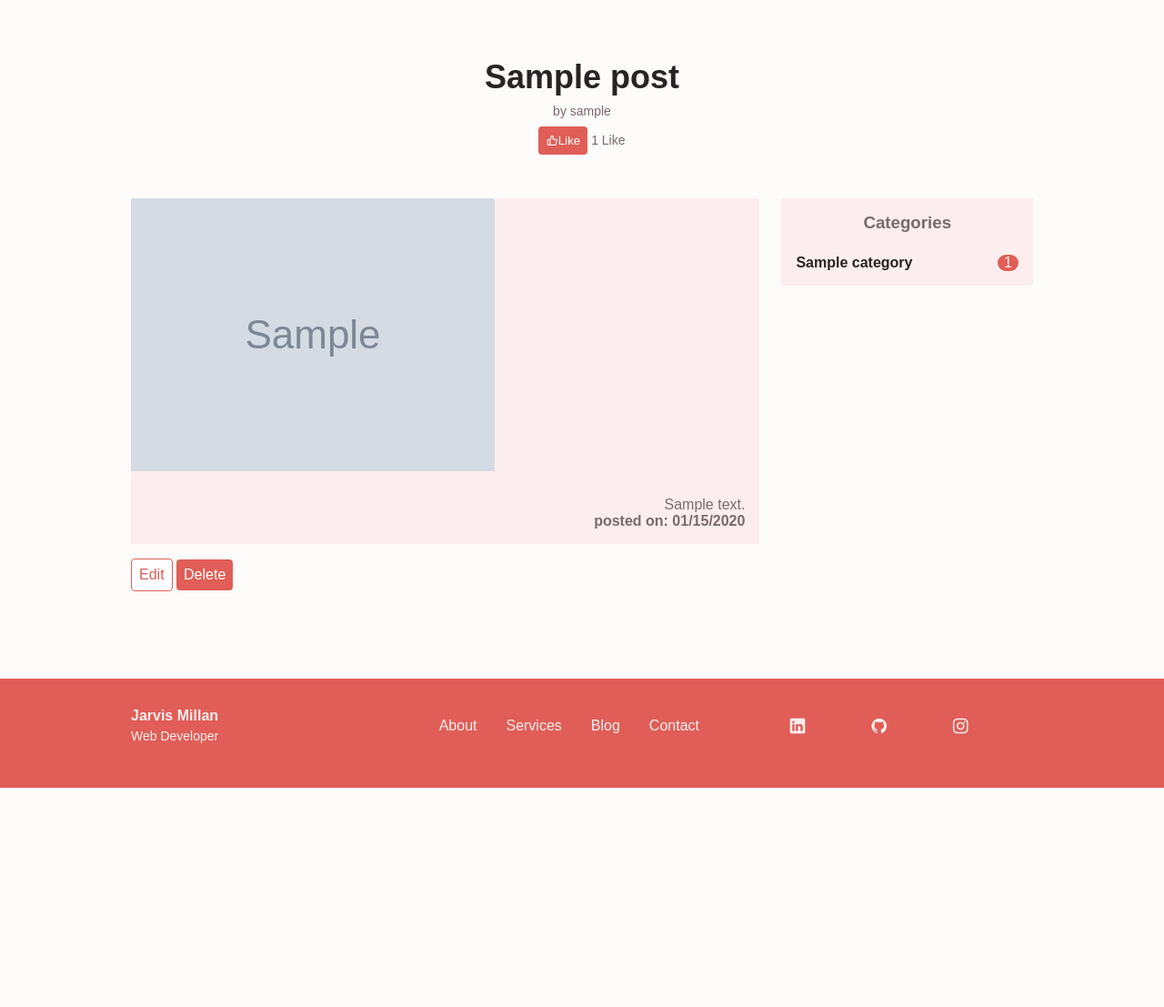
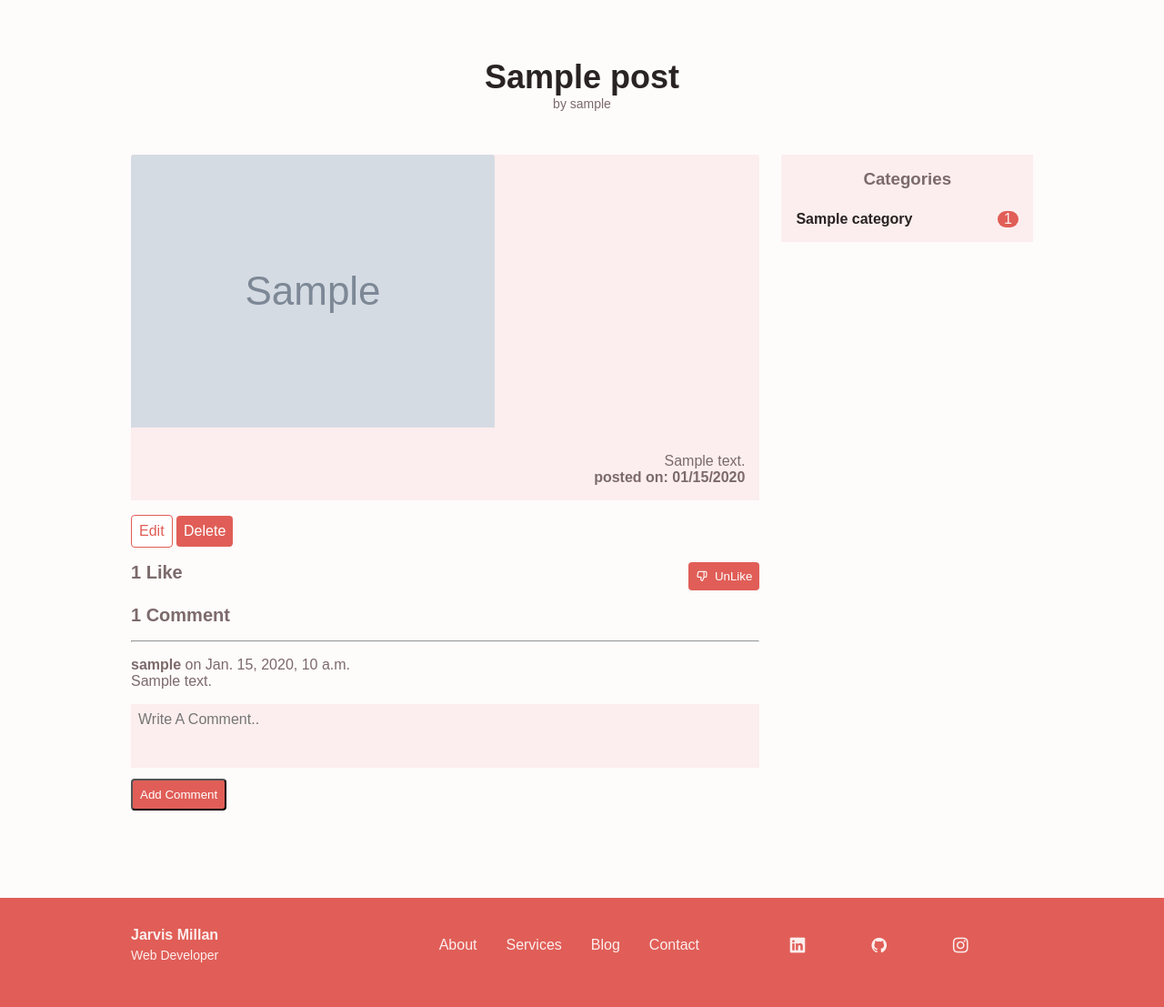
Before and after one commit to pluckannfeel/jarvis-portfolio, a Django app: page /blog/1 in a window 1280 px wide. Shown: the part 72-1179 px from the top of the page at 91% size. Before the commit the page ends 938 px from the top, so only its background shows below. Run offline with Django 4.2, Linux system fonts and the light colour scheme; a user stored in the database is signed in; tables that the repository leaves empty hold one stand-in row (values such as "Sample post"); grey boxes marked "Sample" are stand-in pictures; parts of the project's set-up code (start-up, migrations or seed data) failed here and were passed over; some libraries are stand-ins or nearby versions; some web fonts are replaced.

Commit message:
Added comment feature

```diff
--- a/blog/forms.py
+++ b/blog/forms.py
@@ -1,5 +1,5 @@
 from django import forms
-from .models import Post, Category
+from .models import Post, Category, Comment
 from django.contrib.auth import get_user_model
 
 category_choices = Category.objects.all().values_list('name', 'name')
@@ -79,3 +79,18 @@ class PostUpdateForm(forms.ModelForm):
             'title': forms.TextInput(attrs={'class': 'contact_input'}),
             'body': forms.Textarea(attrs={'class': 'contact_input', 'rows': '10'}),
         }
+
+class PostAddCommentForm(forms.ModelForm):
+    class Meta:
+        model = Comment
+        fields = [
+            'comment',
+        ]
+
+        labels = {
+            "comment": "Write a Comment.."
+        }
+
+        widgets = {
+            'comment': forms.Textarea(attrs={'class': 'contact_input', 'rows': '2'}),
+        }
--- a/blog/templates/post_details.html
+++ b/blog/templates/post_details.html
@@ -1,21 +1,12 @@
-{% extends 'base.html' %}
-{% load static %}
-
+{% extends 'base.html' %} {% load static %}
  {% block title %} {{ post.title }} {% endblock title %}
 
  {% block content %}
 <section class="blog section">
     <div class="container">
         <h2 class="section_title post_detail_title"> {{ post.title }}</h2>
-        {% if user.is_authenticated %}
-        <form method="post" class="" id="post-like-submit">
-            <input type="hidden" value="{% url 'blog:post-user-like' %}" id="post-like-url">
-            <input type="hidden" value="{{ post.id }}" id="post-id">
-            <span class="section_subtitle post_like">by {{ post.author }} <br> <button type="submit" class="button button_nm button--flex contact_submit" ><i class="uil uil-thumbs-up "></i> Like</button> {{ post.total_likes }} Like{{ post.total_likes|pluralize }}</span>
-        </form>
-        {% else %}
-        <span class="section_subtitle post_like">by {{ post.author }}</span>
-        {% endif %}
+        <span class="section_subtitle ">by {{ post.author }} </span>
+
     </div>
     <div class="container blog_container grid">
         <div class="post_data">
@@ -25,10 +16,8 @@
                     <div class="post_item_img">
                         <!-- <a class="post_list_links" href="{{ post.get_absolute_url }}"> -->
                         {% if post.header_image %}
-                            <img class="" src="{{ post.header_image.url }}" alt="{{ post.header_image }}" />
-                            {% else %}
-                            <img class="" src="{% static 'img/defaults/noimage.png' %}" alt="noimage" >
-                            {% endif %}
+                        <img class="" src="{{ post.header_image.url }}" alt="{{ post.header_image }}" /> {% else %}
+                        <img class="" src="{% static 'img/defaults/noimage.png' %}" alt="noimage"> {% endif %}
                         <!-- </a> -->
                     </div>
                     <div class="post_item_content">
@@ -43,7 +32,55 @@
                 <a href="{% url 'blog:post-delete' post.pk %}" class="button button_nm button--flex contact_submit">Delete</a>
             </div>
             {% endif %}
+
+
+
+                {% if user.is_authenticated %}
+        <form method="post" class="" id="post-like-submit">
+            <div class="post_like container">
+            <p class="container_title" id="total-likes">{{ post.total_likes }} Like{{ post.total_likes|pluralize }}</p>
+
+            <input type="hidden" value="{% url 'blog:post-user-like' %}" id="post-like-url">
+            <!-- {% csrf_token %} -->
+            <input type="hidden" value="{{ post.id }}" id="post-id">
+
+            {% if isLiked %}
+                <button id="post-like-btn" type="submit" class="button button_nm button--flex contact_submit" ><i class="uil uil-thumbs-up "></i>&nbsp; Like</button>
+            {% else %}
+                <button id="post-like-btn" type="submit" class="button button_nm button--flex contact_submit" ><i class="uil uil-thumbs-down "></i> &nbsp; UnLike</button>
+            {% endif %}
+
             </div>
+        </form>
+        {% endif %}
+
+            <div class="post_comments">
+                <div class="comment_header">
+                    <p class="container_title " id="total-comments">{{ total_comments }} Comment{{ total_comments|pluralize }}</p>
+                </div>
+                <hr>
+                <div id="comments-wrapper" class="comments_wrapper">
+                    {% for comment in post.comments.all reversed  %}
+                        <div class="comment_item">
+                            <p class="comment_author">{{ comment.author }} <span class="comment_timestamp">on {{ comment.timestamp }}</span></p>
+                            <p class="comment_detail">{{ comment }}</p>
+                        </div>
+                    {% endfor %}
+                </div>
+            </div>
+
+            {% if user.is_authenticated %}
+                <div class="post_comments_actions container">
+                    <form id="form-add-comment" method="post">
+                        <input type="hidden" value="{% url 'blog:post-user-comment' %}" id="post-comment-url">
+                        <input type="hidden" value="{{ post.id }}" id="post-id">
+                        <textarea maxlength="150" required name="" id="post-comment" class="contact_input add_comments_data" placeholder="Write A Comment.. " cols="30" rows="3"></textarea>
+                        <button class="button button_nm button--flex add_comments_submit comment_submit" type="submit">Add Comment</button>
+                    </form>
+                </div>
+            {% endif %}
+        </div>
+
         <div class="post_sidebar">
             <div class="sidebar_categories">
                 <div class="categories_header">
--- a/blog/urls.py
+++ b/blog/urls.py
@@ -8,7 +8,8 @@ from .views import (
     PostUpdateView,
     PostDeleteView,
     PostCategoryView,
-    PostLikeView,
+    PostAddLike,
+    PostAddComment,
 )
 
 app_name = 'blog'
@@ -19,7 +20,10 @@ urlpatterns = [
     path('delete/<int:pk>', PostDeleteView.as_view(), name='post-delete'),
     path('create/', PostCreateView.as_view(), name='post-create'),
     path('category/<str:cats>/', PostCategoryView, name='post-category'),
-    path('userlike/', PostLikeView, name='post-user-like'),
+
+    # ajax urls
+    path('userlike/', PostAddLike, name='post-user-like'),
+    path('usercomment/', PostAddComment, name='post-user-comment'),
 ]
 
 # handler404 = 'blog.views.errorpage'
--- a/blog/views.py
+++ b/blog/views.py
@@ -1,12 +1,16 @@
 # rendering, get object list and redirect classes, reverse for url utility funcs
+from django.contrib import auth
 from django.contrib.auth.models import User
 from django.http.response import HttpResponseRedirect
 from django.shortcuts import render, get_object_or_404, redirect
 from django.urls import reverse, reverse_lazy
-from django.http import Http404, HttpResponseBadRequest, JsonResponse
+from django.http import Http404, HttpResponseBadRequest, JsonResponse, request
 from django.db.models import Count
+from django.utils import timezone, dateformat
 
-import json
+
+import json, datetime
+from django.core import serializers
 
 # view functions
 from django.views import View
@@ -19,11 +23,11 @@ from django.views.generic import (
 )
 
 # models
-from .models import Post, Category
+from .models import Post, Category, Comment
 from django.db.models import F
 
 #form
-from .forms import PostCreateForm, PostUpdateForm
+from .forms import PostCreateForm, PostUpdateForm, PostAddCommentForm
 
 # instead importing user, import the custom user from abstract user class we created
 from django.contrib.auth import get_user_model
@@ -46,13 +50,24 @@ class PostListView(ListView):
 class PostDetailView(DetailView):
     model = Post
     template_name = 'post_details.html'
+    form_class = PostAddCommentForm
 
     def get_context_data(self, *args, **kwargs):
         context = super(PostDetailView, self).get_context_data(**kwargs)
 
         post_object = get_object_or_404(Post, id=self.kwargs['pk'])
+        liked = False
+
+        if post_object.likes.filter(id=self.request.user.id).exists():
+            liked = False
+        else:
+            liked = True
+
         context['categories'] = get_category_list()
         context['total_likes'] = post_object.total_likes()
+        context['isLiked'] = liked
+        context['total_comments'] = post_object.total_comments()
+        # print(context)
         return context
 
 class PostCreateView(LoginRequiredMixin, CreateView):
@@ -70,7 +85,6 @@ class PostCreateView(LoginRequiredMixin, CreateView):
 class PostUpdateView(LoginRequiredMixin, UserPassesTestMixin, UpdateView):
     model = Post
     template_name = 'post_update.html'
-    form_class = PostUpdateForm
 
     def test_func(self):
         obj = self.get_object()
@@ -102,7 +116,7 @@ def PostCategoryView(request, cats):
 
     return render(request, 'post_categories.html', context)
 
-def PostLikeView(request):
+def PostAddLike(request):
     is_ajax = request.headers.get('X-Requested-With') == 'XMLHttpRequest'
 
     if is_ajax:
@@ -111,13 +125,57 @@ def PostLikeView(request):
             like_data = data.get('payload')
             post_id = like_data['post_id']
             postobj = get_object_or_404(Post, id=post_id)
-            postobj.likes.add(request.user)
-            return JsonResponse({'status': 'Contact Submitted!'})
+
+            liked = False # to pass on context to serve as an identifier if post is liked
+            if postobj.likes.filter(id=request.user.id).exists():
+                postobj.likes.remove(request.user)
+                liked = False
+            else:
+                postobj.likes.add(request.user)
+                liked = True
+
+            total_likes = postobj.total_likes()
+            return JsonResponse({
+                'status': 'Contact Submitted!',
+                'isLiked': liked,
+                'total_likes': total_likes,
+                })
         return JsonResponse({'status': 'Invalid request'}, status=400)
     else:
         return HttpResponseBadRequest('Invalid request')
 
     # return HttpResponseRedirect(reverse('blog:post-detail', kwargs={"pk": pk}))
+
+def PostAddComment(request):
+    is_ajax = request.headers.get('X-Requested-With') == 'XMLHttpRequest'
+
+    if is_ajax:
+        if request.method == 'POST':
+            data = json.load(request)
+            comment_data = data.get('payload')
+            post_id = comment_data['post_id']
+            post_comment = comment_data['post_comment']
+            # post id, comment text, author
+            post_obj = get_object_or_404(Post, id=post_id)
+            Comment.objects.create(
+                post=post_obj,
+                comment=post_comment,
+                author=request.user,
+                )
+
+            # query = Post.objects.filter(pk=18).values('comments')
+            now = dateformat.format(timezone.now(), "M. d,Y, H:i a")
+            total_comments = post_obj.total_comments()
+            return JsonResponse({
+                'status': 'comment added',
+                'body': post_comment,
+                'date': now,
+                'author': str(request.user),
+                'total_comments': total_comments
+                })
+        return JsonResponse({'status': 'Invalid request'}, status=400)
+    else:
+        return HttpResponseBadRequest('Invalid request')
 
 
 def get_category_list():
--- a/static/css/style.css
+++ b/static/css/style.css
@@ -127,6 +127,7 @@ ul {
 
 a {
     text-decoration: none;
+    color: var(--first-color);
 }
 
 img {
@@ -158,11 +159,17 @@ textarea {
     text-align: center;
 }
 
+
 /* layout */
 .container {
     max-width: 768px;
     margin-left: var(--mb-1-5);
     margin-right: var(--mb-1-5);
+}
+
+.container_title {
+    font-size: var(--h3-font-size);
+    font-weight: var(--font-semi-bold);
 }
 
 .grid {
@@ -731,11 +738,48 @@ textarea {
 }
 
 .post_like {
-    line-height: 2rem;
+    /* line-height: 2rem; */
+    /* display: inline-block; */
+    margin: var(--mb-1) 0;
+    justify-items: flex-start;
+    display: flex;
+    justify-content: space-between;
+}
+
+.post_like button {
+    /* display: block; */
 }
 
 .btn-post-like {
     color: var(--first-color);
+}
+
+.post_comments_actions {
+    margin-top: var(--mb-1);
+}
+
+.comment_header {
+    margin: var(--mb-1) 0;
+}
+
+.comments_wrapper, .comment_item {
+    margin: var(--mb-1) 0;
+}
+
+.add_comments_data {
+    padding: var(--mb-0-5);
+}
+
+.comment_author {
+    font-weight: var(--font-semi-bold);
+}
+
+.comment_timestamp {
+    font-weight: var(--font-md)
+}
+
+.add_comments_submit {
+    margin-top: var(--mb-0-5);
 }
 
 
--- a/static/js/main.js
+++ b/static/js/main.js
@@ -155,7 +155,7 @@ const csrftoken = getCookie('csrftoken');
 
 const contactForm = document.getElementById('contact-submit');
 if(contactForm){
-    contactForm.addEventListener("click", handleContactForm)
+    contactForm.addEventListener("submit", handleContactForm)
     // contactForm.addEventListener("touch", handleContactForm)
 }
 
@@ -226,7 +226,7 @@ if(postLike){
         const FormData = {
             post_id: postLike.elements["post-id"].value,
         }
-        console.log(FormData)
+        // console.log(FormData)
         postAddLike(postLikeUrl, FormData)
         postLike.reset()
     })
@@ -246,6 +246,96 @@ function postAddLike(url, payload){
     })
     .then(response => response.json())
     .then(data => {
-        console.log('Liked:', data);
+        console.log(data)
+
+        const likeButton = document.getElementById('post-like-btn');
+        if(data['isLiked']){
+            likeButton.innerHTML = '<i class="uil uil-thumbs-down "></i>&nbsp; Unlike';
+        }else{
+            likeButton.innerHTML = '<i class="uil uil-thumbs-up "></i>&nbsp; Like';
+        }
+
+        const totalLike = document.getElementById('total-likes');
+        totalLike.textContent = data['total_likes'] + ' Like' + pluralize(data['total_likes'])
     })
 }
+
+let userCommentCount = localStorage.getItem('userCommentCount'); // 0
+if(!userCommentCount){
+    userCommentCount = 0
+}
+const postComment = document.getElementById('form-add-comment');
+if(postComment){
+    postComment.addEventListener("submit", (e)=>{
+        e.preventDefault();
+
+        const postCommentUrl = document.getElementById('post-comment-url').value;
+        // get values from form
+        const FormData = {
+            post_id: postComment.elements["post-id"].value,
+            post_comment: postComment.elements["post-comment"].value,
+        }
+
+        // timeout if commented 5 times
+        // console.log(userCommentCount)
+        if(userCommentCount < 5){
+            postAddComment(postCommentUrl, FormData)
+        }
+        else{
+            swal({
+                title: "Slow Down.",
+                text: "Please take a minute to add another comment",
+                icon: "error",
+                button: "Close",
+              });
+
+              setTimeout(() => {
+                userCommentCount = 0;
+                localStorage.setItem('userCommentCount', userCommentCount)
+            }, 60*1000);
+        }
+        postComment.reset()
+    })
+}
+
+const commentWrapper = document.getElementById('comments-wrapper');
+function postAddComment(url, payload){
+    // console.log(payload)
+    fetch(url, {
+        method: "POST",
+        credentials: "same-origin",
+        headers: {
+        'Content-Type': 'application/json',
+        "X-Requested-With": "XMLHttpRequest",
+        "X-CSRFToken": getCookie("csrftoken"),
+        },
+        body: JSON.stringify({payload: payload}),
+    })
+    .then(response => response.json())
+    .then(data => {
+        console.log(data)
+
+        // parent first child
+        let firstItem = commentWrapper.firstChild
+        const commentItem = document.createElement("div");
+        commentItem.className = "comment_item";
+        commentItem.innerHTML = '<p class="comment_author">' +
+            data['author'] + ' <span class="comment_timestamp">on' + data['date'] +
+            '</span></p>' +
+            '<p class="comment_detail">' + data['body'] + '</p>';
+        commentWrapper.insertBefore(commentItem, firstItem);
+        userCommentCount++;
+        localStorage.setItem('userCommentCount', userCommentCount)
+
+        const totalComment = document.getElementById('total-comments');
+        totalComment.textContent = data['total_comments'] + ' Comment' + pluralize(data['total_comments'])
+    })
+}
+
+function pluralize(num){
+    console.log(num)
+    if(parseInt(num) > 1)
+        return 's'
+
+    return ''
+}
```
Also changed, not shown: blog/admin.py (+9 -1 lines), blog/models.py (+24 -0 lines), blog/migrations/0012_comment.py (added), blog/migrations/0013_alter_comment_author.py (added), blog/migrations/0014_comment_timestamp.py (added), blog/migrations/0015_alter_comment_author_alter_comment_post.py (added), blog/migrations/0016_alter_comment_comment.py (added), media/uploads/5e0f68ec2500003b1998fb2e.jpeg (deleted), media/uploads/morning.jpg (deleted). Lines whose indentation alone changed are shown as unchanged.
